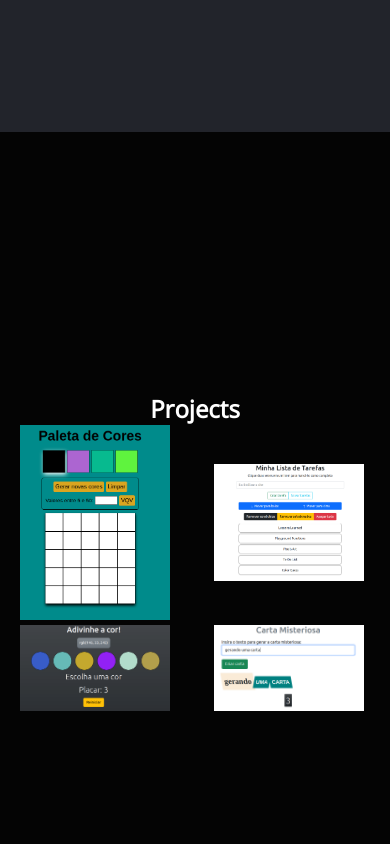
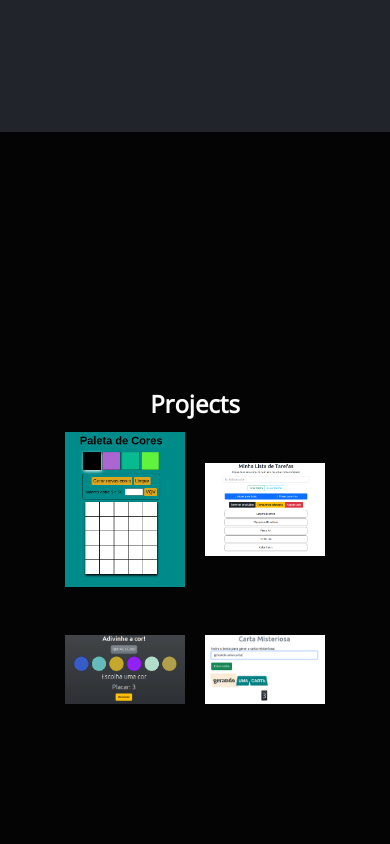
Before and after one commit to Douglas-marcal/Douglas-marcal.github.io, a plain HTML site: page index.html in a window 390 px wide. Shown: the part 2400-3244 px from the top of the page. Drawn offline with nearby package versions, Linux system fonts and the light colour scheme.

Commit message:
add projects mobile

```diff
--- a/assets/style.css
+++ b/assets/style.css
@@ -176,28 +176,37 @@ nav ul li a {
   justify-self: center;
 } */
 
-#projects {
+.projects-container {
+  color: white;
+  background-color: rgb(4, 4, 4);
   min-height: 100vh;
-  background-color: rgb(4, 4, 4);
-  color: white;
+  display: flex;
+  flex-direction: column;
+  align-items: center;
+  justify-content: center;
 }
 
-.projects-container {
-  min-height: 100vh;
+.projects-pages {
   display: flex;
+  flex-wrap: wrap;
+  align-items: center;
   justify-content: center;
-  align-items: center;
-  flex-direction: column;
+  max-width: 390px;
+  flex-basis: 300px;
+  gap: 20px;
 }
 
 .pages-project img {
-  width: 150px;
+  width: 120px;
 }
 
-.pages-project {
+
+/* .pages-project {
   vertical-align: middle;
   margin: 20px;
-}
+} */
+
+
 
 #contacts {
   min-height: 100vh;
```
